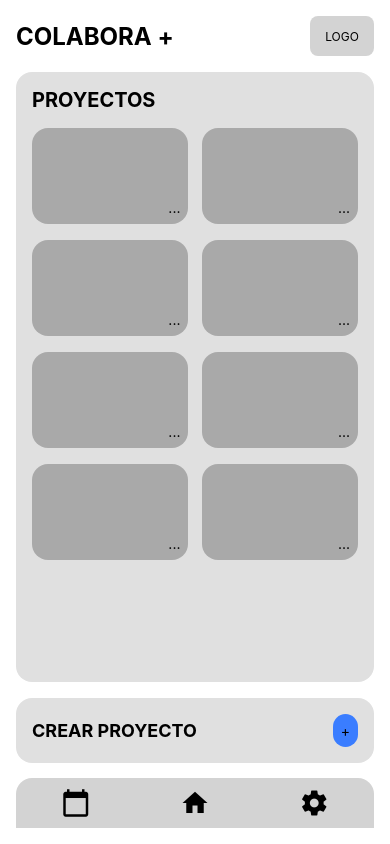
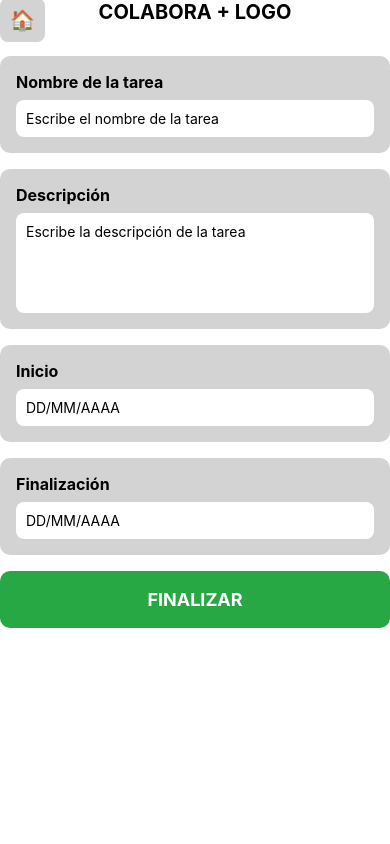
Before and after one commit to CharlyMoh/project-colabora-plus, a React Native app: screen /TaskScreenAdmin in a window 390 px wide. Built offline with nearby package versions, Linux system fonts and the light colour scheme.

Commit message:
interfaz completadas jkladjkads

```diff
--- a/src/screens/HomeScreen.js
+++ b/src/screens/HomeScreen.js
@@ -25,9 +25,11 @@ const HomeScreen = () => {
           <View style={styles.projectsGrid}>
             {[...Array(8)].map((_, index) => (
               <View key={index} style={styles.projectCard}>
-                <TouchableOpacity>
-                  <Text style={styles.iconText}>...</Text>
+                <TouchableOpacity onPress={() => navigation.navigate('TaskScreenAdmin')}>
+                 <Text style={styles.iconText}>...</Text>
                 </TouchableOpacity>
+s
+
               </View>
             ))}
           </View>
--- a/src/screens/ProjectScreen.js
+++ b/src/screens/ProjectScreen.js
@@ -1,12 +1,36 @@
 import React from 'react';
-import { SafeAreaView, View, Text, TextInput, TouchableOpacity, StyleSheet } from 'react-native';
-import { MaterialIcons } from '@expo/vector-icons'; // Importar íconos
+import {
+  SafeAreaView,
+  View,
+  Text,
+  TextInput,
+  TouchableOpacity,
+  StyleSheet
+} from 'react-native';
+import { MaterialIcons } from '@expo/vector-icons';
+import { useNavigation } from '@react-navigation/native';
 
 const ProjectScreen = () => {
+  const navigation = useNavigation();
+
+  const handleGoHome = () => {
+    navigation.navigate('Home');
+  };
+
+  const [fechaInicio, setFechaInicio] = React.useState('');
+  const [fechaFin, setFechaFin] = React.useState('');
+
   return (
     <SafeAreaView style={styles.container}>
+      {/* Header */}
+      <View style={styles.header}>
+        <TouchableOpacity onPress={handleGoHome} style={styles.homeButton}>
+          <Text style={styles.iconText}>🏠</Text>
+        </TouchableOpacity>
         <Text style={styles.title}>COLABORA +</Text>
+      </View>
 
+      {/* Nombre del proyecto */}
       <View style={styles.inputContainer}>
         <Text style={styles.label}>Nombre del proyecto</Text>
         <TextInput
@@ -15,6 +39,7 @@ const ProjectScreen = () => {
         />
       </View>
 
+      {/* Descripción */}
       <View style={styles.inputContainer}>
         <Text style={styles.label}>Descripción</Text>
         <TextInput
@@ -24,31 +49,41 @@ const ProjectScreen = () => {
         />
       </View>
 
+      {/* Fecha de inicio */}
       <View style={styles.inputContainer}>
         <Text style={styles.label}>Inicio</Text>
         <View style={styles.dateInputContainer}>
           <TextInput
             style={styles.dateInput}
-                        placeholder="Fecha de inicio"
+            placeholder="DD/MM/AAAA"
+            value={fechaInicio}
+            onChangeText={setFechaInicio}
           />
           <MaterialIcons name="calendar-today" size={24} color="#007bff" />
         </View>
       </View>
 
+      {/* Fecha de finalización */}
       <View style={styles.inputContainer}>
         <Text style={styles.label}>Finalización</Text>
         <View style={styles.dateInputContainer}>
           <TextInput
             style={styles.dateInput}
-                        placeholder="Fecha de finalización"
+            placeholder="DD/MM/AAAA"
+            value={fechaFin}
+            onChangeText={setFechaFin}
           />
           <MaterialIcons name="calendar-today" size={24} color="#007bff" />
         </View>
       </View>
 
+      {/* Botón siguiente */}
       <View style={styles.buttonContainer}>
-                <TouchableOpacity style={styles.nextButton}>
-                    <Text style={styles.nextButtonText}>Siguiente</Text>
+        <TouchableOpacity
+          style={styles.nextButton}
+          onPress={() => navigation.navigate('ProjectScreen2')}
+        >
+          <Text style={styles.buttonText}>Siguiente</Text>
         </TouchableOpacity>
       </View>
     </SafeAreaView>
@@ -60,23 +95,23 @@ const styles = StyleSheet.create({
   container: {
     flex: 1,
     padding: 20,
-        backgroundColor: '#fff',
+    backgroundColor: '#fff'
   },
   title: {
     fontSize: 24,
     fontWeight: 'bold',
     textAlign: 'center',
-        marginBottom: 20,
+    marginBottom: 20
   },
   inputContainer: {
-        marginBottom: 20,
+    marginBottom: 20
   },
   label: {
     fontSize: 16,
     fontWeight: 'bold',
     marginBottom: 8,
     backgroundColor: '#fff',
-        marginLeft: 8,
+    marginLeft: 8
   },
   input: {
     borderWidth: 1,
@@ -85,11 +120,11 @@ const styles = StyleSheet.create({
     padding: 10,
     fontSize: 16,
     marginLeft: 8,
-        marginRight: 8,
+    marginRight: 8
   },
   multilineInput: {
     height: 100,
-        textAlignVertical: 'top',
+    textAlignVertical: 'top'
   },
   dateInputContainer: {
     flexDirection: 'row',
@@ -99,29 +134,43 @@ const styles = StyleSheet.create({
     borderRadius: 8,
     padding: 10,
     marginLeft: 8,
-        marginRight: 8,
+    marginRight: 8
   },
   dateInput: {
     flex: 1,
-        fontSize: 16,
+    fontSize: 16
   },
   buttonContainer: {
     alignItems: 'flex-end',
     marginTop: 20,
-        marginRight: 8,
+    marginRight: 8
   },
   nextButton: {
     backgroundColor: '#28a745',
     padding: 12,
     borderRadius: 8,
     width: 120,
-        alignItems: 'center',
+    alignItems: 'center'
   },
-    nextButtonText: {
+  buttonText: {
     color: '#fff',
     fontSize: 16,
-        fontWeight: 'bold',
+    fontWeight: 'bold'
   },
+  header: {
+    flexDirection: 'row',
+    alignItems: 'center',
+    marginBottom: 20
+  },
+  homeButton: {
+    backgroundColor: '#D3D3D3',
+    padding: 10,
+    borderRadius: 8,
+    marginRight: 10
+  },
+  iconText: {
+    fontSize: 20
+  }
 });
 
 export default ProjectScreen;
--- a/src/screens/ProjectScreen2.js
+++ b/src/screens/ProjectScreen2.js
@@ -1,25 +1,46 @@
-import React from 'react';
-import { View, Text, TextInput, TouchableOpacity, StyleSheet } from 'react-native';
+import React, { useState } from 'react';
+import { SafeAreaView, View, Text, TextInput, TouchableOpacity, StyleSheet, FlatList } from 'react-native';
+
+import { useNavigation } from '@react-navigation/native';
 
 const AgregarIntegrantesScreen = () => {
+  const navigation = useNavigation();
+  const [nombre, setNombre] = useState('');
+  const [integrantes, setIntegrantes] = useState([]);
+
+  const agregarIntegrante = () => {
+    if (nombre.trim() !== '') {
+      setIntegrantes([...integrantes, nombre]);
+      setNombre('');
+    }
+  };
+
+  const eliminarIntegrante = (index) => {
+    const nuevos = [...integrantes];
+    nuevos.splice(index, 1);
+    setIntegrantes(nuevos);
+  };
+
   return (
-    <View style={styles.container}>
-      {/* Header */}
+    <SafeAreaView style={styles.container}>
+      {/* Encabezado */}
       <View style={styles.header}>
-        <TouchableOpacity style={styles.homeButton}>
+        <TouchableOpacity style={styles.homeButton} onPress={() => navigation.navigate('Home')}>
           <Text style={styles.iconText}>🏠</Text>
         </TouchableOpacity>
         <Text style={styles.title}>COLABORA +</Text>
       </View>
 
-      {/* Agregar Integrantes */}
+      {/* Input de Integrante */}
       <View style={styles.inputContainer}>
         <Text style={styles.sectionTitle}>Agregar integrantes</Text>
         <TextInput
           style={styles.input}
           placeholder="Nombre del integrante"
+          value={nombre}
+          onChangeText={setNombre}
         />
-        <TouchableOpacity style={styles.addButton}>
+        <TouchableOpacity style={styles.addButton} onPress={agregarIntegrante}>
           <Text style={styles.addButtonText}>Agregar integrante</Text>
         </TouchableOpacity>
       </View>
@@ -27,33 +48,29 @@ const AgregarIntegrantesScreen = () => {
       {/* Lista de Integrantes */}
       <Text style={styles.sectionTitle}>Lista de integrantes agregados</Text>
       <View style={styles.listContainer}>
-        <View style={styles.listItem}>
-          <Text style={styles.integranteText}>Integrante 1</Text>
-          <TouchableOpacity style={styles.deleteButton}>
-            <Text style={styles.deleteButtonText}>Eliminar</Text>
-          </TouchableOpacity>
-        </View>
-        <View style={styles.listItem}>
-          <Text style={styles.integranteText}>Integrante 2</Text>
-          <TouchableOpacity style={styles.deleteButton}>
-            <Text style={styles.deleteButtonText}>Eliminar</Text>
-          </TouchableOpacity>
-        </View>
+        {integrantes.map((item, index) => (
+          <View key={index} style={styles.listItem}>
+            <Text>{item}</Text>
+            <TouchableOpacity style={styles.deleteButton} onPress={() => eliminarIntegrante(index)}>
+              <Text style={styles.deleteButtonText}>Eliminar</Text>
+            </TouchableOpacity>
+          </View>
+        ))}
       </View>
 
       {/* Botón Finalizar */}
-      <TouchableOpacity style={styles.finalButton}>
-        <Text style={styles.finalButtonText}>FINALIZAR!</Text>
+      <TouchableOpacity style={styles.finishButton}>
+        <Text style={styles.finishButtonText}>FINALIZAR!</Text>
       </TouchableOpacity>
-    </View>
+    </SafeAreaView>
   );
 };
 
 const styles = StyleSheet.create({
   container: {
     flex: 1,
-    backgroundColor: '#FFFFFF',
     padding: 16,
+    backgroundColor: '#fff',
   },
   header: {
     flexDirection: 'row',
@@ -64,7 +81,7 @@ const styles = StyleSheet.create({
     backgroundColor: '#D3D3D3',
     padding: 10,
     borderRadius: 8,
-    marginRight: 16,
+    marginRight: 10,
   },
   iconText: {
     fontSize: 20,
@@ -85,20 +102,18 @@ const styles = StyleSheet.create({
     marginBottom: 20,
   },
   input: {
-    backgroundColor: '#A9A9A9',
+    backgroundColor: '#f2f2f2',
     borderRadius: 20,
     padding: 10,
-    marginBottom: 16,
-    fontSize: 16,
+    marginBottom: 10,
   },
   addButton: {
-    backgroundColor: '#B9FBC0',
-    padding: 16,
+    backgroundColor: '#B0F7B0',
+    padding: 12,
     borderRadius: 10,
     alignItems: 'center',
   },
   addButtonText: {
-    fontSize: 16,
     fontWeight: 'bold',
   },
   listContainer: {
@@ -110,32 +125,26 @@ const styles = StyleSheet.create({
   listItem: {
     flexDirection: 'row',
     justifyContent: 'space-between',
-    alignItems: 'center',
     marginBottom: 10,
   },
-  integranteText: {
-    fontSize: 16,
-  },
   deleteButton: {
-    backgroundColor: '#F56565',
-    paddingVertical: 4,
-    paddingHorizontal: 12,
-    borderRadius: 10,
+    backgroundColor: '#f66',
+    padding: 6,
+    borderRadius: 6,
   },
   deleteButtonText: {
-    color: '#FFFFFF',
+    color: '#fff',
     fontWeight: 'bold',
   },
-  finalButton: {
+  finishButton: {
     backgroundColor: '#00FF00',
     padding: 20,
     borderRadius: 10,
     alignItems: 'center',
   },
-  finalButtonText: {
+  finishButtonText: {
     fontSize: 20,
     fontWeight: 'bold',
-    color: '#000000',
   },
 });
 
--- a/src/screens/TaskScreenAdmin.js
+++ b/src/screens/TaskScreenAdmin.js
@@ -1,135 +1,150 @@
-import React from 'react';
-import { SafeAreaView, View, Text, StyleSheet, TouchableOpacity } from 'react-native';
-import { MaterialIcons } from '@expo/vector-icons'; // Importar íconos
+import React, { useState } from 'react';
+import {
+  SafeAreaView,
+  View,
+  Text,
+  TextInput,
+  TouchableOpacity,
+  StyleSheet
+} from 'react-native';
+import { useNavigation } from '@react-navigation/native';
 
-const TaskDetailAdmin = () => {
-    const members = [
-        { id: 1, name: 'Integrante 1' },
-        { id: 2, name: 'Integrante 2' },
-        { id: 3, name: 'Integrante 3' },
-    ];
+const TaskScreenAdmin = () => {
+    const navigation = useNavigation();
+
+const handleGoHome = () => {
+  navigation.navigate('Home');
+};
+
+  const [nombreTarea, setNombreTarea] = useState('');
+  const [descripcion, setDescripcion] = useState('');
+  const [fechaInicio, setFechaInicio] = useState('');
+  const [fechaFin, setFechaFin] = useState('');
 
   return (
     <SafeAreaView style={styles.container}>
-            {/* Título */}
-            <Text style={styles.title}>COLABORA + LOGO</Text>
+      <View style={styles.headerContainer}>
+  <TouchableOpacity onPress={handleGoHome} style={styles.homeButton}>
+    <Text style={styles.iconText}>🏠</Text>
+  </TouchableOpacity>
+  <Text style={styles.header}>COLABORA + LOGO</Text>
+</View>
+
 
       {/* Nombre de la tarea */}
-            <View style={styles.box}>
-                <Text style={styles.subtitle}>Nombre de la tarea</Text>
+      <View style={styles.section}>
+        <Text style={styles.label}>Nombre de la tarea</Text>
+        <TextInput
+          style={styles.input}
+          placeholder="Escribe el nombre de la tarea"
+          value={nombreTarea}
+          onChangeText={setNombreTarea}
+        />
       </View>
 
       {/* Descripción */}
-            <View style={styles.box}>
-                <Text style={styles.subtitle}>Descripción</Text>
+      <View style={styles.section}>
+        <Text style={styles.label}>Descripción</Text>
+        <TextInput
+          style={[styles.input, styles.multiline]}
+          placeholder="Escribe la descripción de la tarea"
+          value={descripcion}
+          onChangeText={setDescripcion}
+          multiline
+        />
       </View>
 
-            {/* Lista de integrantes */}
-            <View style={styles.box}>
-                <Text style={styles.subtitle}>Lista de integrantes</Text>
-                {members.map((member) => (
-                    <View key={member.id} style={styles.memberRow}>
-                        <Text style={styles.memberName}>{member.name}</Text>
-                        <TouchableOpacity style={styles.assignButton}>
-                            <Text style={styles.buttonText}>Asignar</Text>
-                        </TouchableOpacity>
-                    </View>
-                ))}
+      {/* Fecha de inicio */}
+      <View style={styles.section}>
+        <Text style={styles.label}>Inicio</Text>
+        <TextInput
+          style={styles.input}
+          placeholder="DD/MM/AAAA"
+          value={fechaInicio}
+          onChangeText={setFechaInicio}
+        />
       </View>
 
-            {/* Inicio */}
-            <View style={styles.box}>
-                <Text style={styles.subtitle}>Inicio</Text>
-                <View style={styles.dateContainer}>
-                    <Text style={styles.dateText}>Fecha de inicio</Text>
-                    <MaterialIcons name="calendar-today" size={24} color="#007bff" />
-                </View>
+      {/* Fecha de finalización */}
+      <View style={styles.section}>
+        <Text style={styles.label}>Finalización</Text>
+        <TextInput
+          style={styles.input}
+          placeholder="DD/MM/AAAA"
+          value={fechaFin}
+          onChangeText={setFechaFin}
+        />
       </View>
 
-            {/* Finalización */}
-            <View style={styles.box}>
-                <Text style={styles.subtitle}>Finalización</Text>
-                <View style={styles.dateContainer}>
-                    <Text style={styles.dateText}>Fecha de finalización</Text>
-                    <MaterialIcons name="calendar-today" size={24} color="#007bff" />
-                </View>
-            </View>
-
-            {/* Botón FINALIZAR */}
-            <TouchableOpacity style={styles.finishButton}>
-                <Text style={styles.finishButtonText}>FINALIZAR</Text>
+      {/* Botón Finalizar */}
+      <TouchableOpacity style={styles.finalizarButton}>
+        <Text style={styles.finalizarButtonText}>FINALIZAR</Text>
       </TouchableOpacity>
     </SafeAreaView>
   );
 };
 
-// Estilos
 const styles = StyleSheet.create({
   container: {
     flex: 1,
     padding: 16,
+    backgroundColor: '#fff'
+  },
+  header: {
+    fontSize: 20,
+    fontWeight: 'bold',
+    alignSelf: 'center',
+    marginBottom: 16
+  },
+  section: {
+    backgroundColor: '#D3D3D3',
+    padding: 16,
+    borderRadius: 10,
+    marginBottom: 16
+  },
+  label: {
+    fontSize: 16,
+    fontWeight: 'bold',
+    marginBottom: 8
+  },
+  input: {
     backgroundColor: '#fff',
-        marginLeft: 10,
-        marginRight: 10,
+    padding: 10,
+    borderRadius: 8
   },
-    title: {
-        fontSize: 24,
-        fontWeight: 'bold',
-        textAlign: 'center',
-        marginBottom: 20,
-        marginTop: 20,
+  multiline: {
+    height: 100,
+    textAlignVertical: 'top'
   },
-    box: {
-        borderWidth: 1,
-        borderColor: '#ccc',
-        borderRadius: 8,
-        padding: 16,
-        marginBottom: 16,
-        backgroundColor: '#D9D9D9',
+  finalizarButton: {
+    backgroundColor: '#28a745',
+    padding: 18,
+    borderRadius: 10,
+    alignItems: 'center'
   },
-    subtitle: {
-        fontSize: 18,
-        fontWeight: 'bold',
-        marginBottom: 10,
-    },
-    memberRow: {
-        flexDirection: 'row',
-        justifyContent: 'space-between',
-        alignItems: 'center',
-        marginBottom: 10,
-    },
-    memberName: {
-        fontSize: 16,
-    },
-    assignButton: {
-        backgroundColor: '#007bff',
-        padding: 8,
-        borderRadius: 5,
-    },
-    buttonText: {
-        color: '#fff',
-        fontSize: 14,
-    },
-    dateContainer: {
-        flexDirection: 'row',
-        justifyContent: 'space-between',
-        alignItems: 'center',
-    },
-    dateText: {
-        fontSize: 16,
-    },
-    finishButton: {
-        backgroundColor: '#28a745',
-        padding: 16,
-        borderRadius: 8,
-        alignItems: 'center',
-        marginTop: 16,
-    },
-    finishButtonText: {
+  finalizarButtonText: {
     color: '#fff',
     fontSize: 18,
-        fontWeight: 'bold',
+    fontWeight: 'bold'
   },
+  headerContainer: {
+    flexDirection: 'row',
+    alignItems: 'center',
+    justifyContent: 'center',
+    marginBottom: 16
+  },
+  homeButton: {
+    backgroundColor: '#D3D3D3',
+    padding: 10,
+    borderRadius: 8,
+    position: 'absolute',
+    left: 0
+  },
+  iconText: {
+    fontSize: 20
+  },
+
+
 });
 
-export default TaskDetailAdmin;
+export default TaskScreenAdmin;
```
Also changed, not shown: App.js (+35 -1 lines), package.json (+12 -4 lines), src/screens/TaskScreenUser.js (+8 -3 lines), 1 other file (tests, documents, lock files or other folders). Lines whose indentation alone changed are shown as unchanged.
